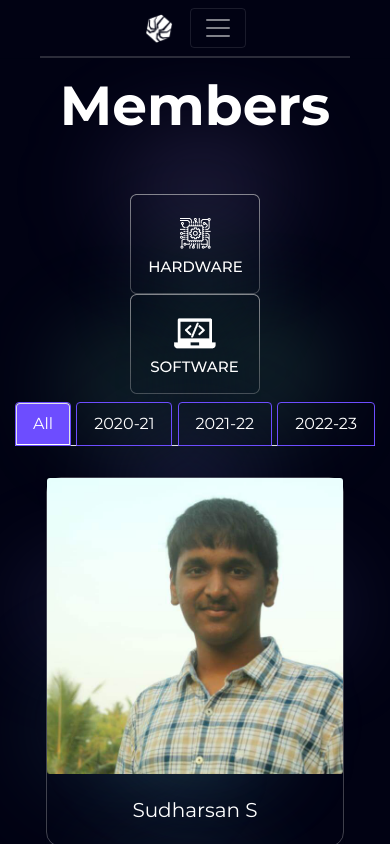
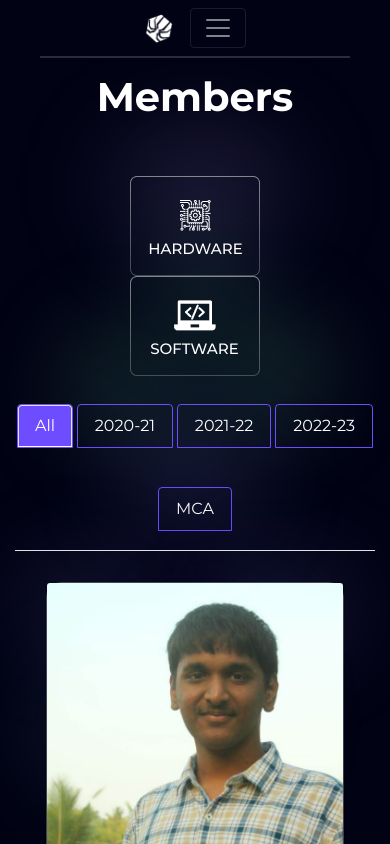
Before and after one commit to SJK2150/spider-site-2026, a React (Create React App) app: page /members in a window 390 px wide. Both pictures are taken after a click on the button 195 px from the left and 244 px from the top of the page. Shown: the top 844 px of the page. Built offline with nearby package versions, Linux system fonts and the light colour scheme.

Commit message:
fix: members responsiveness

```diff
--- a/src/home/Team/CoreMembers/Members.jsx
+++ b/src/home/Team/CoreMembers/Members.jsx
@@ -70,7 +70,7 @@ const MemberCard = ({ members, index }) => {
             <Typography gutterBottom variant="h5" component="h2">
               {members.Name}
             </Typography>
-            <Typography variant="p" color="textSecondary">
+            <Typography variant="h6" color="textSecondary">
               {members.Role}
             </Typography>
           </CardContent>
@@ -105,7 +105,7 @@ const MemberCard = ({ members, index }) => {
             >
               {members.Name}
             </Typography>
-            <Typography variant="p" style={{ color: 'white' }}>
+            <Typography variant="h6" style={{ color: 'white' }}>
               {members.Role}
             </Typography>
           </div>
--- a/src/members/Members.jsx
+++ b/src/members/Members.jsx
@@ -101,9 +101,9 @@ function Members() {
       return (
         <Nav variant="tabs" defaultActiveKey="All" style={{ justifyContent: 'space-between' }}>
           {year.map((item, idx) => {
-            if (index === 0 && idx === 4) {
+            {/* if (index === 0 && idx === 4) {
               return <></>;
-            }
+            } */}
             return (
               <motion.div
                 initial="exit"
@@ -111,6 +111,7 @@ function Members() {
                 variants={subMenuAnimate}
                 custom={idx}
                 key={idx}
+                style={{margin:'20px auto'}}
               >
                 <Nav.Item className="batch_item" >
                   <Nav.Link onClick={(e) => handleYearClick(e, item[0])} eventKey={item[1]} style={yearName==item[0]?{background:'#6d4dff' , color:'white'}:{}}>
@@ -140,13 +141,6 @@ function Members() {
     <Container className="members-container">
       <Router>
         <h1
-          style={{
-            color: 'white',
-            textAlign: 'center',
-            padding: 15,
-            fontSize: 55,
-            fontWeight: 600,
-          }}
         >
           Members
         </h1>
@@ -245,7 +239,7 @@ const MemberCard = ({ member, id }) => {
               >
                 {member.Name}
               </Typography>
-              <Typography variant="p" style={{ color: 'white' }}>
+              <Typography variant="h6" style={{ color: 'white' }}>
                 {members.Role}
               </Typography>
             </div>
--- a/src/members/members.css
+++ b/src/members/members.css
@@ -111,9 +111,23 @@ div.member_name {
   background: none !important;
   /* border-bottom: 1px solid white; */
 }
+
+.members-container>h1 {
+  color: white;
+  text-align: center;
+  padding: 15px;
+  font-size: 55px;
+  font-weight: 600;
+}
+
 @media screen and (max-width: 900px) {
   div.card-columns {
     column-count: 1;
+  }
+}
+@media screen and (max-width: 400px) {
+  .members-container>h1 {
+    font-size: 40px;
   }
 }
 
```
Also changed, not shown: 1 other file (tests, documents, lock files or other folders).
